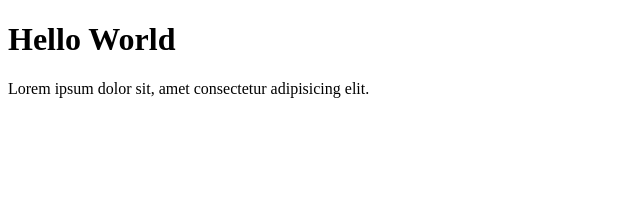
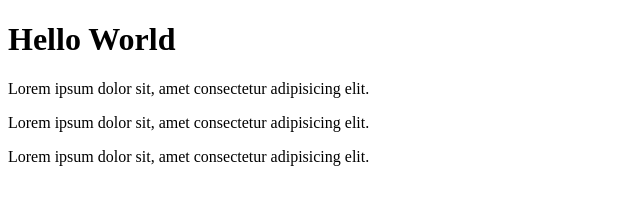
Before and after one commit to famas2/test, a plain HTML site: page index.html in a window 1280 px wide. Shown: the whole page, without its empty margins (0-640 px from the left). Drawn offline with Linux system fonts and the light colour scheme.

Commit message:
add paragraph

```diff
--- a/index.html
+++ b/index.html
@@ -11,6 +11,8 @@
 <body>
     <h1>Hello World</h1>
     <p>Lorem ipsum dolor sit, amet consectetur adipisicing elit.</p>
+    <p>Lorem ipsum dolor sit, amet consectetur adipisicing elit.</p>
+    <p>Lorem ipsum dolor sit, amet consectetur adipisicing elit.</p>
 </body>
 
 </html>
```
